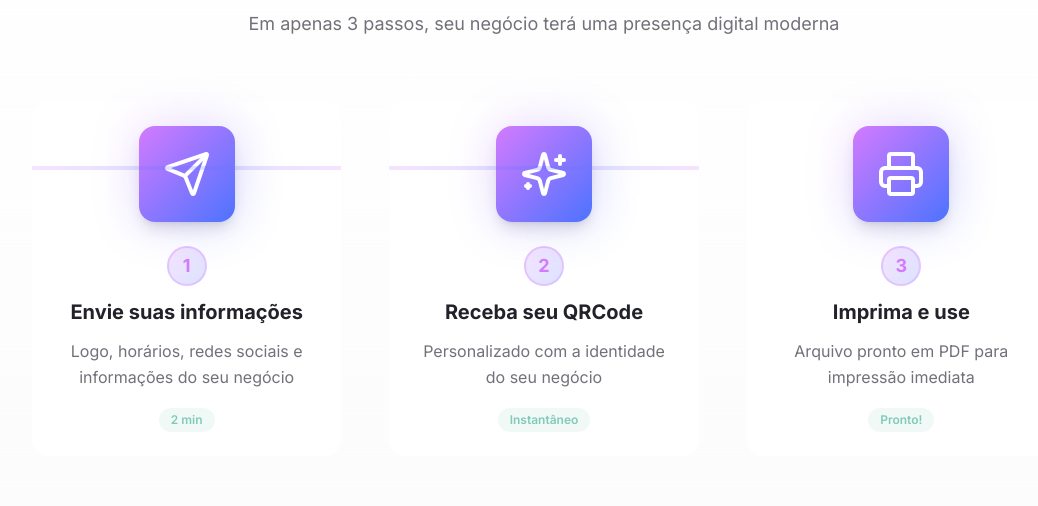
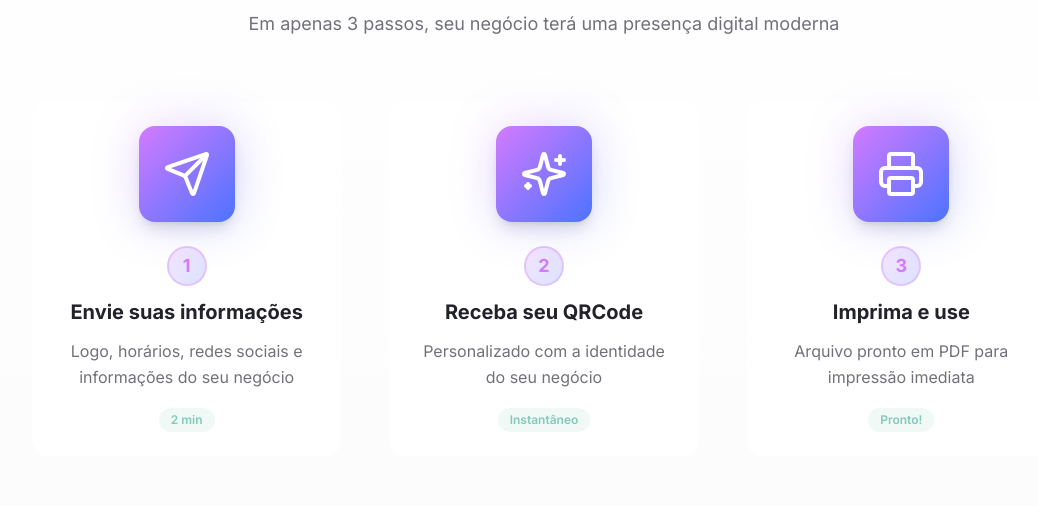
Before and after one commit to axiratech/qrplacas, a React (Vite) app: page / in a window 1280 px wide. Shown: the part 1242-1748 px from the top of the page, without its empty margins (96-1134 px from the left). Built offline with nearby package versions, Linux system fonts and the light colour scheme; the HTML template or start-up script is replaced by a standard one.

Commit message:
Fix: Remove horizontal lines from How It Works section

```diff
--- a/src/components/HowItWorks.tsx
+++ b/src/components/HowItWorks.tsx
@@ -65,10 +65,6 @@ export const HowItWorks = () => {
                   </span>
                 </div>
               </div>
-
-              {index < steps.length - 1 && (
-                <div className="absolute right-0 top-16 hidden h-1 w-full bg-gradient-to-r from-primary via-secondary to-primary md:block opacity-20 animate-pulse" />
-              )}
             </div>
           ))}
         </div>
```
